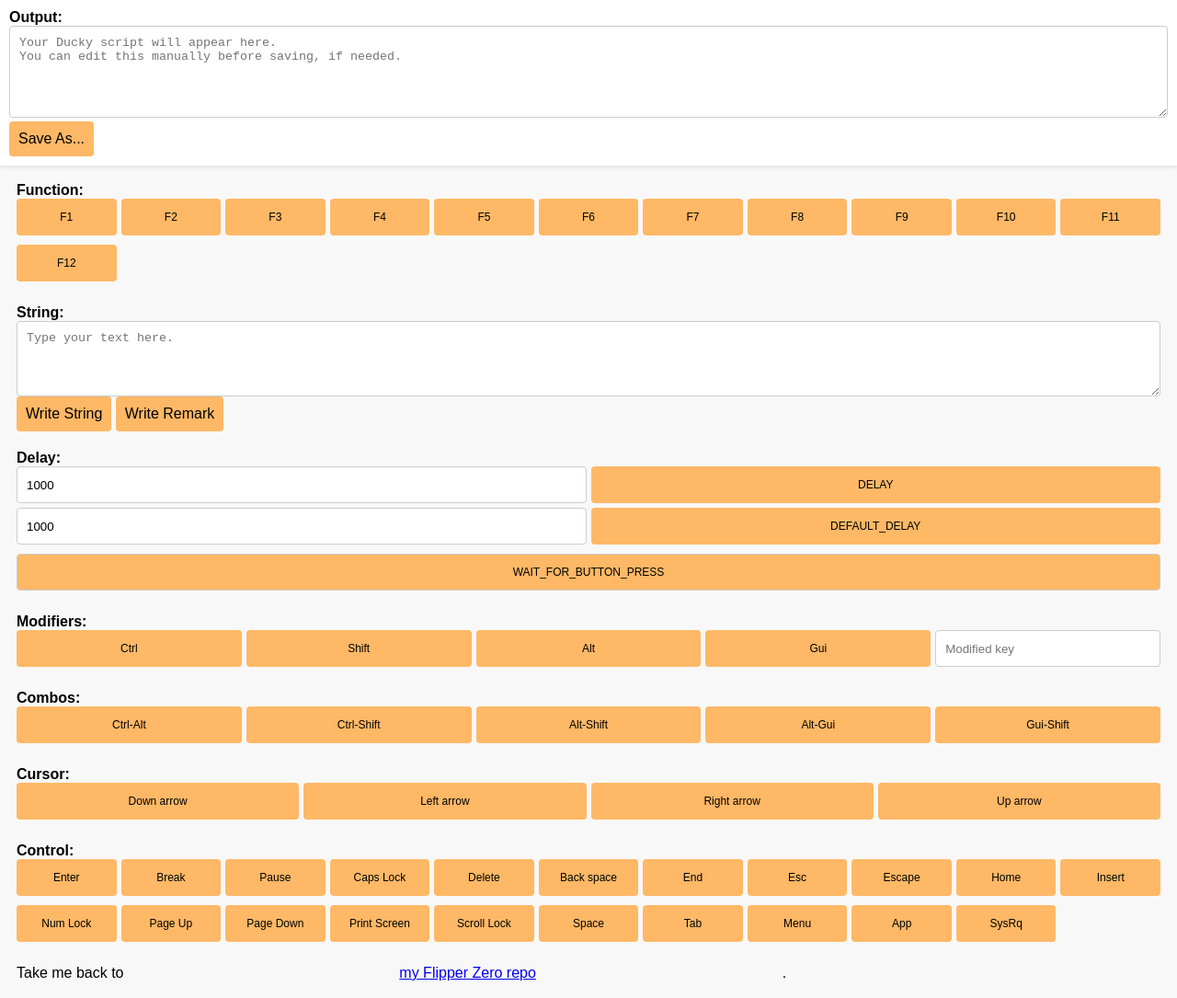
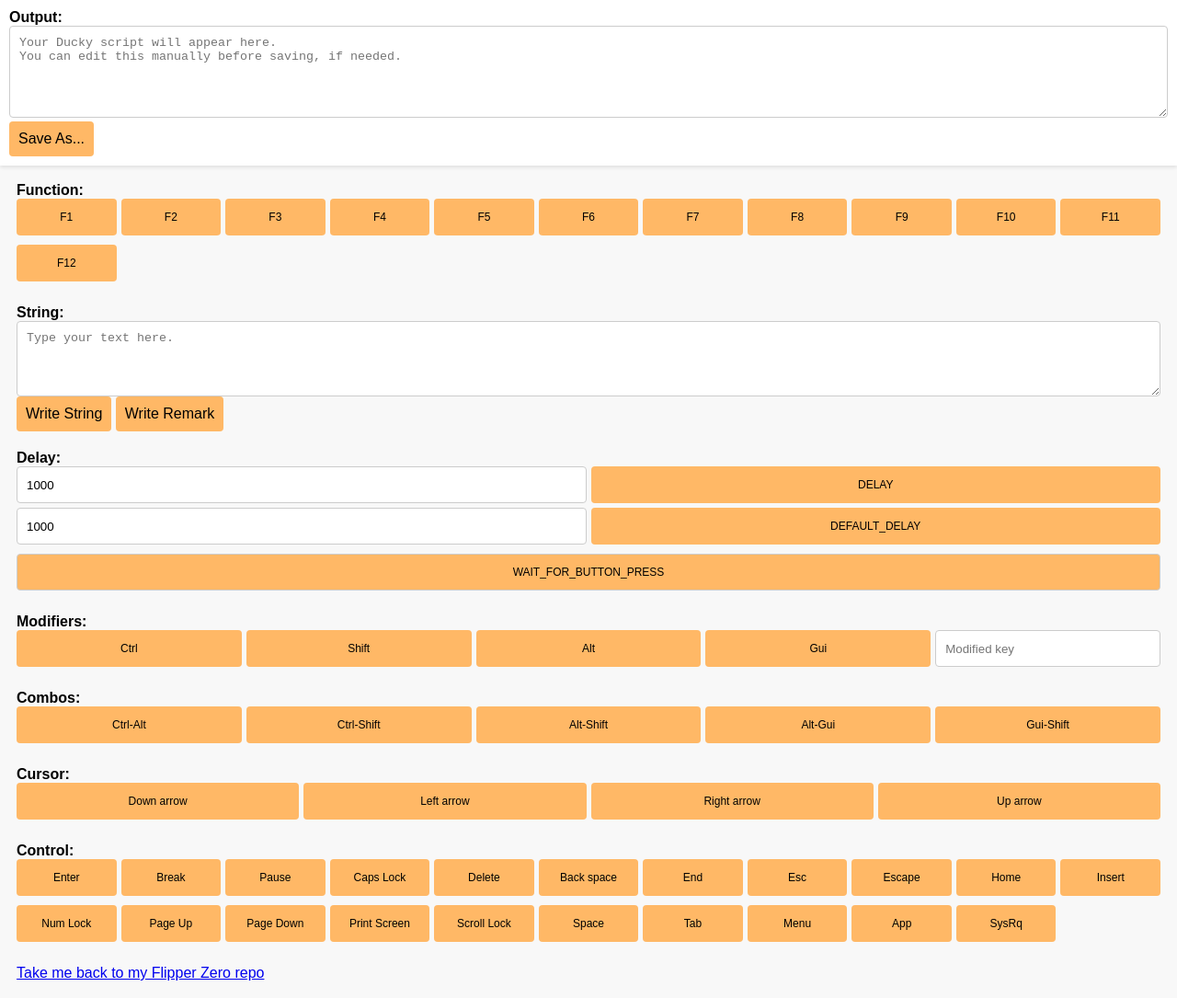
Before and after one commit to Zarcolio/flipperzero, a plain HTML site: page BadUSB/Ducky Script creator/index.html in a window 1280 px wide. Shown: the whole page at 92% size. Drawn offline with Linux system fonts and the light colour scheme.

Commit message:
Update index.html

```diff
--- a/BadUSB/Ducky Script creator/index.html
+++ b/BadUSB/Ducky Script creator/index.html
@@ -231,7 +231,7 @@ You can edit this manually before saving, if needed."></textarea>
     </div>
   </div>
 
-    <div class="other">Take me back to <a href="https://github.com/Zarcolio/flipperzero">my Flipper Zero repo</a>.</div>
+    <div class="other"> <a href="https://github.com/Zarcolio/flipperzero">Take me back to my Flipper Zero repo</a></div>
 
   <script>
     document.getElementById('createStringButton').addEventListener('click', createString);
```
